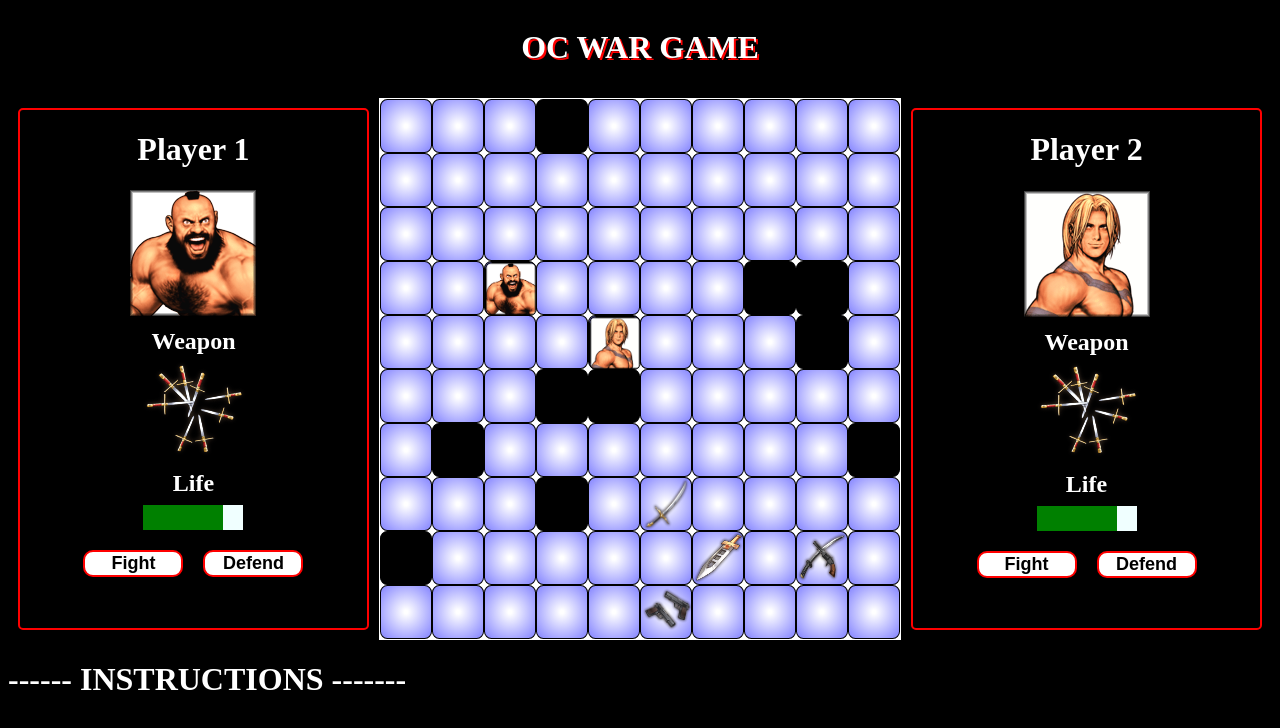
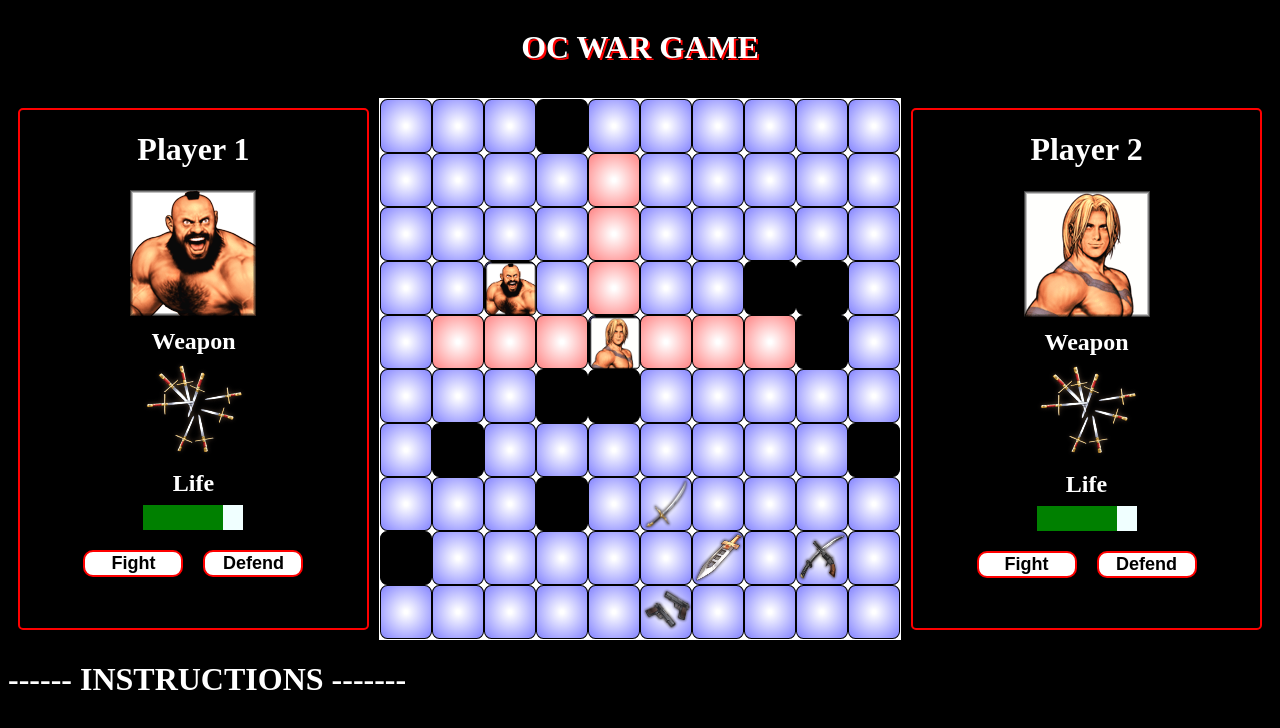
Before and after one commit to oleronrob/P6enobjet, a plain HTML site: page index.html in a window 1280 px wide. Both pictures are taken after a click on the element 509 px from the left and 287 px from the top of the page. Drawn offline with Linux system fonts and the light colour scheme.

Commit message:
moveplayer

```diff
--- a/classes/player.js
+++ b/classes/player.js
@@ -51,15 +51,24 @@ class Player {
         for (let i = 1; i <= config[2]; i++) {
             let x = this.row
             let y = this.col
-            tabboard[x + config[1][0]][y + config[1][1]].player = tabplayers[activeplayer]
-            tabboard[x + config[1][0]][y + config[1][1]].isPlayer = true
+            let nextcell = tabboard[x + config[1][0]][y + config[1][1]]
+            nextcell.player = tabplayers[activeplayer]
+            nextcell.isPlayer = true
             this.id.animate({
                 opacity: "0"
             }, 800, affiche.bind(tabboard[x][y].player))
             tabboard[x][y].player = 0
             tabboard[x][y].isPlayer = false
+            console.log(tabboard[x][y].weapon)
+            if (!(nextcell.weapon === 0)) {
+                [this.weapon, nextcell.weapon] = [nextcell.weapon, this.weapon]
+                $("#" + this.weapon.name).remove()
+                let cellwp = makeId(x + config[1][0], y + config[1][1])
+                tabweapon[nextcell.weapon.number].draw(cellwp)
+            }
             this.row = this.row + config[1][0]
             this.col = this.col + config[1][1]
         }
+        togglePlayer()
     }
 }
--- a/classes/weapon.js
+++ b/classes/weapon.js
@@ -1,6 +1,7 @@
 class Weapon {
-    constructor(name, strength, picture) {
+    constructor(name,num, strength, picture) {
         this.name = name
+        this.number = num
         this.strength = strength
         this.picture = picture
     }
--- a/css/style.css
+++ b/css/style.css
@@ -186,6 +186,7 @@ body {
 
 .player2,
 .player1 {
+    position :absolute;
     width: inherit;
     height: inherit;
     background-size: cover;
--- a/js/controler.js
+++ b/js/controler.js
@@ -59,7 +59,7 @@ function clickOnCell(posinit, cellpossible) {
         let y = $(this).index()
         for (let i = 0; i <= cellpossible.length; i++) {
             if ((cellpossible[i][0]).id === $(this).attr('id')) {
-                console.log(this, i, cellpossible[i])
+                //console.log(this, i, cellpossible[i])
                 return tabplayers[activeplayer].movePlayer(cellpossible[i])
             }
         }
@@ -73,9 +73,20 @@ function makeId(x, y) {
 function gameLaunch() {
     let combatMode = false
     if (combatMode === false) {
+
         cellToClick(tabplayers[activeplayer])
-        combatMode = true
+
+        //combatMode = true
     }
+}
+
+function togglePlayer() {
+    if (activeplayer === 0) {
+        activeplayer = 1
+    } else {
+        activeplayer = 0
+    }
+    gameLaunch()
 }
 
 function resizeCellsOnBoard() {
--- a/js/game.js
+++ b/js/game.js
@@ -20,11 +20,11 @@ let myGame = new Game()
 // ----------------create weapons----------------
 
 let tabweapon = [
-    new Weapon("weapon0", 10, "./pictures/weapon0.png"),
-    new Weapon("weapon1", 15, "./pictures/weapon1.png"),
-    new Weapon("weapon2", 20, "./pictures/weapon2.png"),
-    new Weapon("weapon3", 25, "./pictures/weapon3.png"),
-    new Weapon("weapon4", 30, "./pictures/weapon4.png")
+    new Weapon("weapon0", 0, 10, "./pictures/weapon0.png"),
+    new Weapon("weapon1", 1, 15, "./pictures/weapon1.png"),
+    new Weapon("weapon2", 2, 20, "./pictures/weapon2.png"),
+    new Weapon("weapon3", 3, 25, "./pictures/weapon3.png"),
+    new Weapon("weapon4", 4, 30, "./pictures/weapon4.png")
 ]
 let tabplayers = [
     new Player("Player 1", "player1", "", "", "./pictures/player1.png", tabweapon[0], "move"),
@@ -33,7 +33,7 @@ let tabplayers = [
 let tabInfoplayers = [
     new InfoPlayer(tabplayers[0]),
     new InfoPlayer(tabplayers[1])]
-let activeplayer =0
+let activeplayer = 0
 $(document).ready(function () {
 
     myGame.gamePage.displayGame()
```
Lines whose indentation alone changed are shown as unchanged.
